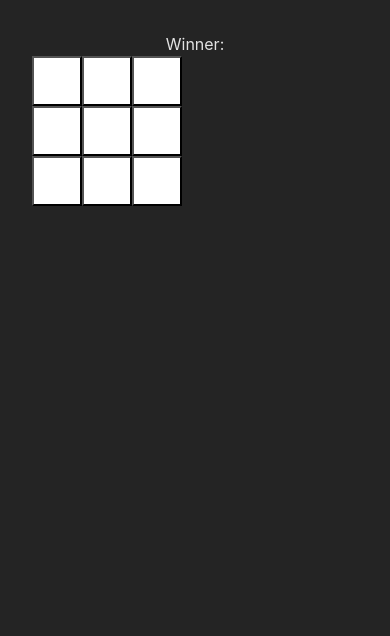
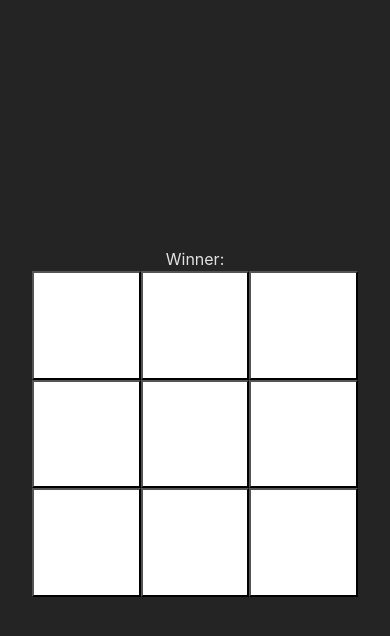
Before and after one commit to Y0shicon/Tic-Tac-Toe.io, a React (Vite) app: page / in a window 390 px wide. Shown: the top 636 px of the page. Built offline with nearby package versions, Linux system fonts and the light colour scheme.

Commit message:
Made the game responsive to mobile displays

```diff
--- a/src/App.css
+++ b/src/App.css
@@ -1,6 +1,38 @@
+.gridWrapper{
+  width: 100%;
+  height: 100%;
+
+  max-width: 1100px;
+
+  display: flex;
+  flex-direction: column;
+
+  justify-content: center;
+  align-items: center;
+}
+
 .gridContainer{
   display:grid;
   grid-template-columns: repeat(3, 1fr);
 
   width: fit-content;
+
+  width: 60%;
+  aspect-ratio: 1/1;
+  gap: 0;
+
+  margin: 0 auto;
 }
+
+.square{
+  font-size: 10vw;
+  padding: 0;
+  aspect-ratio: 1/1;
+}
+
+/* When the width is less than 1100px, then the grid is centered vertically with the screen */
+@media screen and (max-width: 1000px){
+  .gridContainer{
+    width: 100%;
+  }
+}
--- a/src/App.tsx
+++ b/src/App.tsx
@@ -6,10 +6,10 @@ export default function App() {
   // State to keep track of the board
   const [board, setBoard] = useState(Array(9).fill(''))
 
-  return <>
+  return <div className="gridWrapper">
     <DisplayWinner winner={calculateWinner(board)}/>
     <Board positions={board} setBoard={setBoard}/>
-  </>
+  </div>
 }
 // End of main component
 
--- a/src/index.css
+++ b/src/index.css
@@ -24,16 +24,18 @@ body{
 }
 
 #root {
-  max-width: 1280px;
+  display: flex;
+  align-items: center;
+  justify-content: center;
+
+  height: 100%;
+
   margin: 0 auto;
   padding: 2rem;
-  text-align: center;
 }
 
 button {
  background-color: white;
- height: 50px;
- width: 50px;
 
  color: black;
  font-size: 2rem;
@@ -41,3 +43,16 @@ button {
 button:hover {
   border-color: #646cff;
 }
+
+
+/* When the width is less than 1000px, then the root is centered vertically with the screen */
+@media screen and (max-width: 1000px){
+  #root{
+    position: absolute;
+    top: 50%;
+
+    width: 100%;
+
+    transform: translateY(-50%);
+  }
+}
```
